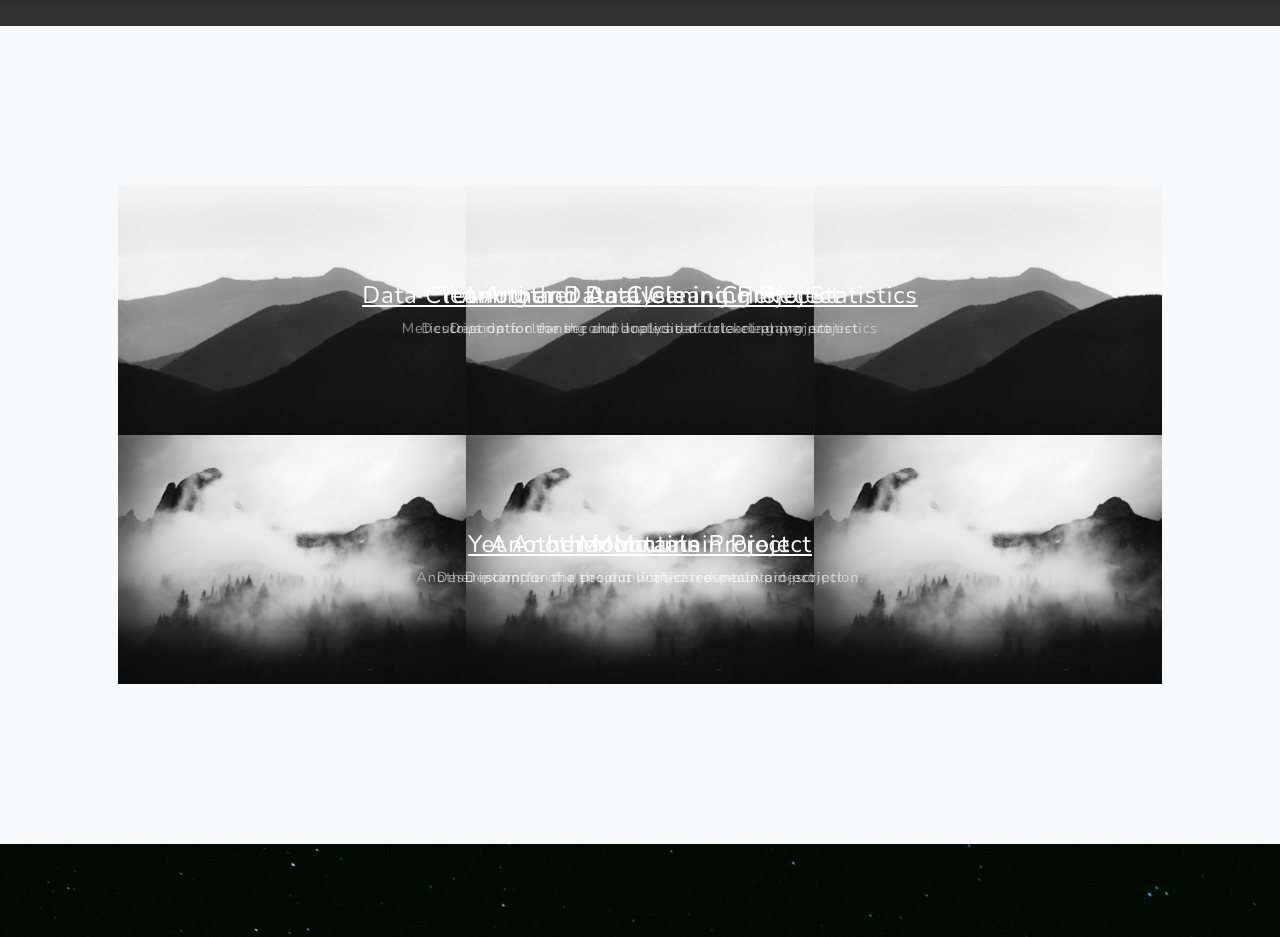
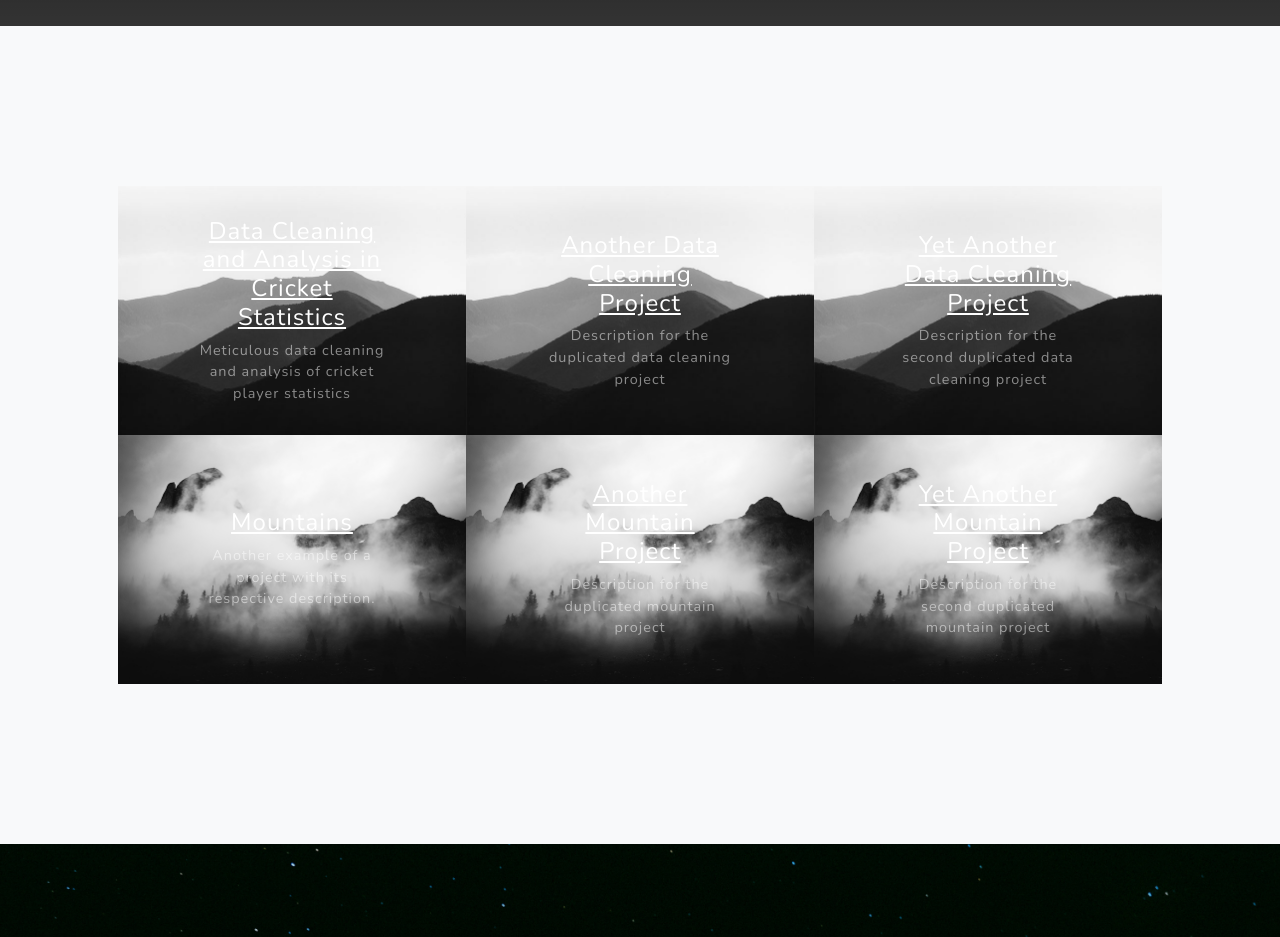
Before and after one commit to AbdelrahmanMostafa07/My-portfolio, a plain HTML site: page index.html in a window 1280 px wide. Shown: the part 1460-2397 px from the top of the page. Drawn offline with nearby package versions, Linux system fonts and the light colour scheme.

Commit message:
Update index.html

```diff
--- a/index.html
+++ b/index.html
@@ -78,12 +78,11 @@
                 <!-- First Row of Projects -->
                 <div class="row gx-0 mb-5 mb-lg-0 justify-content-center position-relative">
                     <!-- Project One -->
-                    <div class="col-lg-4">
-                        <a href="project1.html" target="_blank">
+                    <div class="col-lg-4 position-relative">
+                        <a href="project1.html" target="_blank" class="d-block">
                             <img class="img-fluid" src="assets/img/demo-image-01.jpg" alt="Project 1" />
-                        </a>
-                        <div class="text-center h-100 project-overlay">
-                            <div class="project-text">
+                            <div class="project-overlay">
+                                <div class="project-text text-center">
                                     <h4 class="text-white">
                                         <a href="project1.html" target="_blank" class="text-white">
                                             Data Cleaning and Analysis in Cricket Statistics
@@ -92,15 +91,15 @@
                                     <p class="mb-0 text-white-50">Meticulous data cleaning and analysis of cricket player statistics</p>
                                 </div>
                             </div>
+                        </a>
                     </div>
 
                     <!-- Duplicate Project One -->
-                    <div class="col-lg-4">
-                        <a href="project1.html" target="_blank">
+                    <div class="col-lg-4 position-relative">
+                        <a href="project1.html" target="_blank" class="d-block">
                             <img class="img-fluid" src="assets/img/demo-image-01.jpg" alt="Project 1" />
-                        </a>
-                        <div class="text-center h-100 project-overlay">
-                            <div class="project-text">
+                            <div class="project-overlay">
+                                <div class="project-text text-center">
                                     <h4 class="text-white">
                                         <a href="project1-duplicate.html" target="_blank" class="text-white">
                                             Another Data Cleaning Project
@@ -109,15 +108,15 @@
                                     <p class="mb-0 text-white-50">Description for the duplicated data cleaning project</p>
                                 </div>
                             </div>
+                        </a>
                     </div>
 
                     <!-- Duplicate Project One -->
-                    <div class="col-lg-4">
-                        <a href="project1.html" target="_blank">
+                    <div class="col-lg-4 position-relative">
+                        <a href="project1.html" target="_blank" class="d-block">
                             <img class="img-fluid" src="assets/img/demo-image-01.jpg" alt="Project 1" />
-                        </a>
-                        <div class="text-center h-100 project-overlay">
-                            <div class="project-text">
+                            <div class="project-overlay">
+                                <div class="project-text text-center">
                                     <h4 class="text-white">
                                         <a href="project1-duplicate-2.html" target="_blank" class="text-white">
                                             Yet Another Data Cleaning Project
@@ -126,18 +125,18 @@
                                     <p class="mb-0 text-white-50">Description for the second duplicated data cleaning project</p>
                                 </div>
                             </div>
+                        </a>
                     </div>
                 </div>
 
                 <!-- Second Row of Projects -->
                 <div class="row gx-0 justify-content-center position-relative">
                     <!-- Project Two -->
-                    <div class="col-lg-4">
-                        <a href="project2.html" target="_blank">
+                    <div class="col-lg-4 position-relative">
+                        <a href="project2.html" target="_blank" class="d-block">
                             <img class="img-fluid" src="assets/img/demo-image-02.jpg" alt="Project 2" />
-                        </a>
-                        <div class="text-center h-100 project-overlay">
-                            <div class="project-text">
+                            <div class="project-overlay">
+                                <div class="project-text text-center">
                                     <h4 class="text-white">
                                         <a href="project2.html" target="_blank" class="text-white">
                                             Mountains
@@ -146,15 +145,15 @@
                                     <p class="mb-0 text-white-50">Another example of a project with its respective description.</p>
                                 </div>
                             </div>
+                        </a>
                     </div>
 
                     <!-- Duplicate Project Two -->
-                    <div class="col-lg-4">
-                        <a href="project2.html" target="_blank">
+                    <div class="col-lg-4 position-relative">
+                        <a href="project2.html" target="_blank" class="d-block">
                             <img class="img-fluid" src="assets/img/demo-image-02.jpg" alt="Project 2" />
-                        </a>
-                        <div class="text-center h-100 project-overlay">
-                            <div class="project-text">
+                            <div class="project-overlay">
+                                <div class="project-text text-center">
                                     <h4 class="text-white">
                                         <a href="project2-duplicate.html" target="_blank" class="text-white">
                                             Another Mountain Project
@@ -163,15 +162,15 @@
                                     <p class="mb-0 text-white-50">Description for the duplicated mountain project</p>
                                 </div>
                             </div>
+                        </a>
                     </div>
 
                     <!-- Duplicate Project Two -->
-                    <div class="col-lg-4">
-                        <a href="project2.html" target="_blank">
+                    <div class="col-lg-4 position-relative">
+                        <a href="project2.html" target="_blank" class="d-block">
                             <img class="img-fluid" src="assets/img/demo-image-02.jpg" alt="Project 2" />
-                        </a>
-                        <div class="text-center h-100 project-overlay">
-                            <div class="project-text">
+                            <div class="project-overlay">
+                                <div class="project-text text-center">
                                     <h4 class="text-white">
                                         <a href="project2-duplicate-2.html" target="_blank" class="text-white">
                                             Yet Another Mountain Project
@@ -180,6 +179,7 @@
                                     <p class="mb-0 text-white-50">Description for the second duplicated mountain project</p>
                                 </div>
                             </div>
+                        </a>
                     </div>
                 </div>
             </div>
```
Lines whose indentation alone changed are shown as unchanged.
